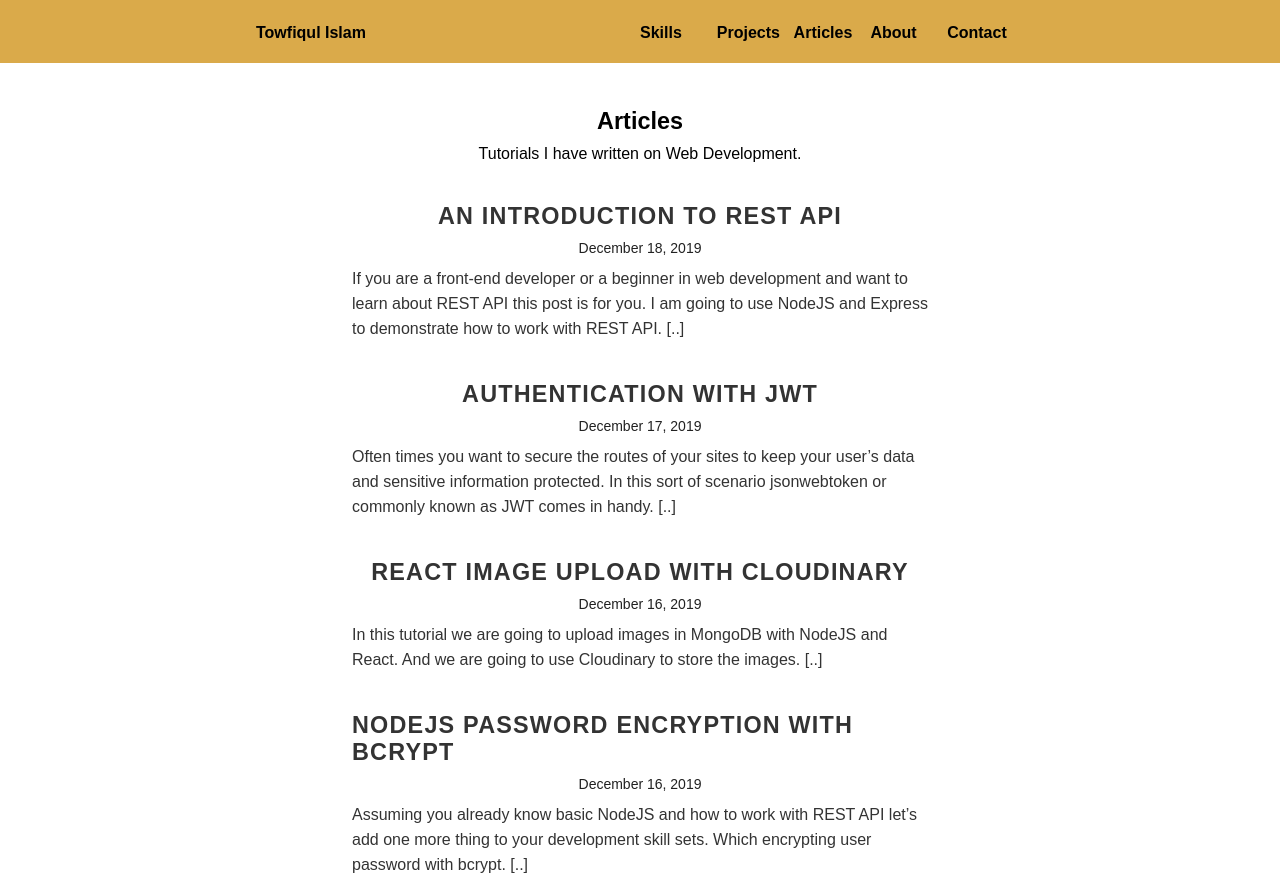
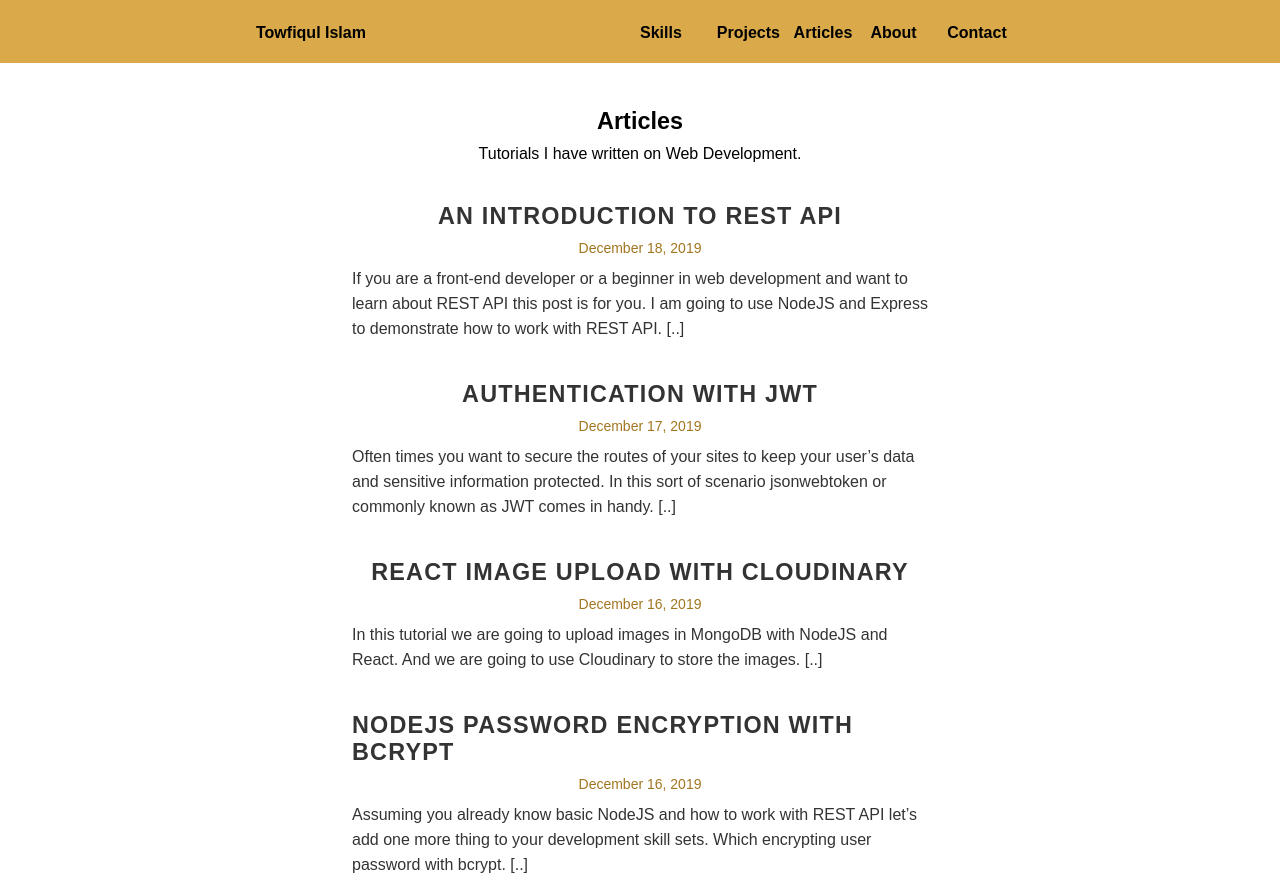
Before and after one commit to towfiqu/portfolio-production, a website built with Parcel: page src/articles.html in a window 1280 px wide. Shown: the top 880 px of the page. Built offline with nearby package versions, Linux system fonts and the light colour scheme.

Commit message:
date font color changed

```diff
--- a/src/styles/_articles.scss
+++ b/src/styles/_articles.scss
@@ -28,7 +28,7 @@
   .date {
     font-size: 14px;
     margin-bottom: 10px;
-    color: #222;
+    color: #a27620;
   }
   .title {
     margin-bottom: 10px;
```
Also changed, not shown: dist/index.js, 6 other files.
